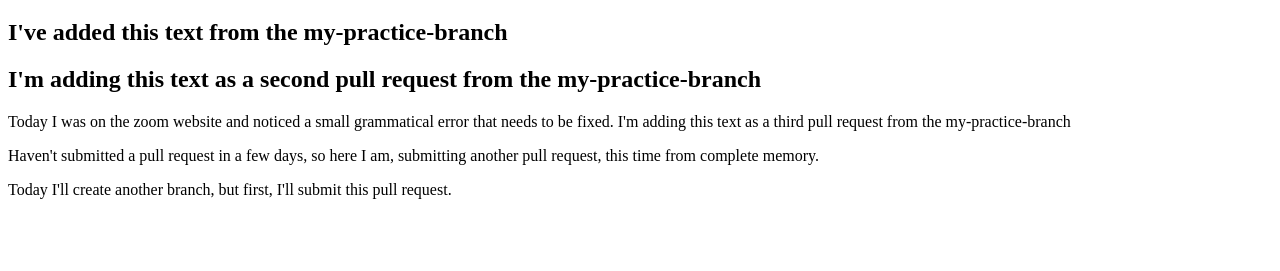
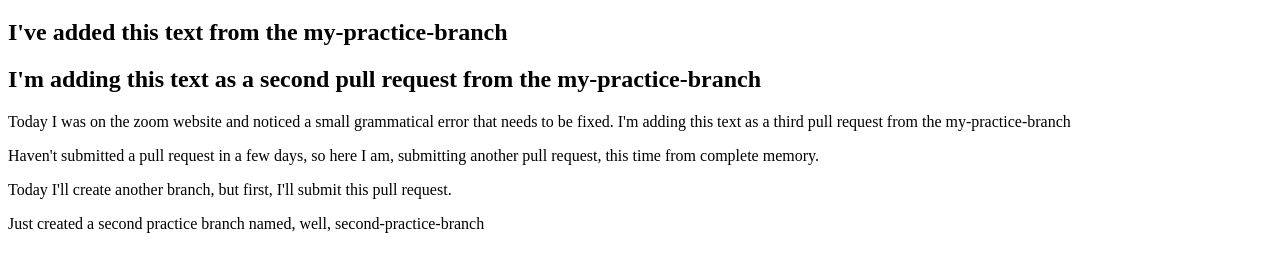
Before and after one commit to yashiraj/pull_request_sim, a plain HTML site: page index.html in a window 1280 px wide. Shown: the part 61-332 px from the top of the page. Drawn offline with Linux system fonts and the light colour scheme.

Commit message:
committing small change from second-practice-branch

```diff
--- a/index.html
+++ b/index.html
@@ -19,6 +19,7 @@
     </p>
     <p> Haven't submitted a pull request in a few days, so here I am, submitting another pull request, this time from complete memory.</p>
     <p> Today I'll create another branch, but first, I'll submit this pull request.</p>
+    <p> Just created a second practice branch named, well, second-practice-branch </p>
 
 </div>
 </html>
```
